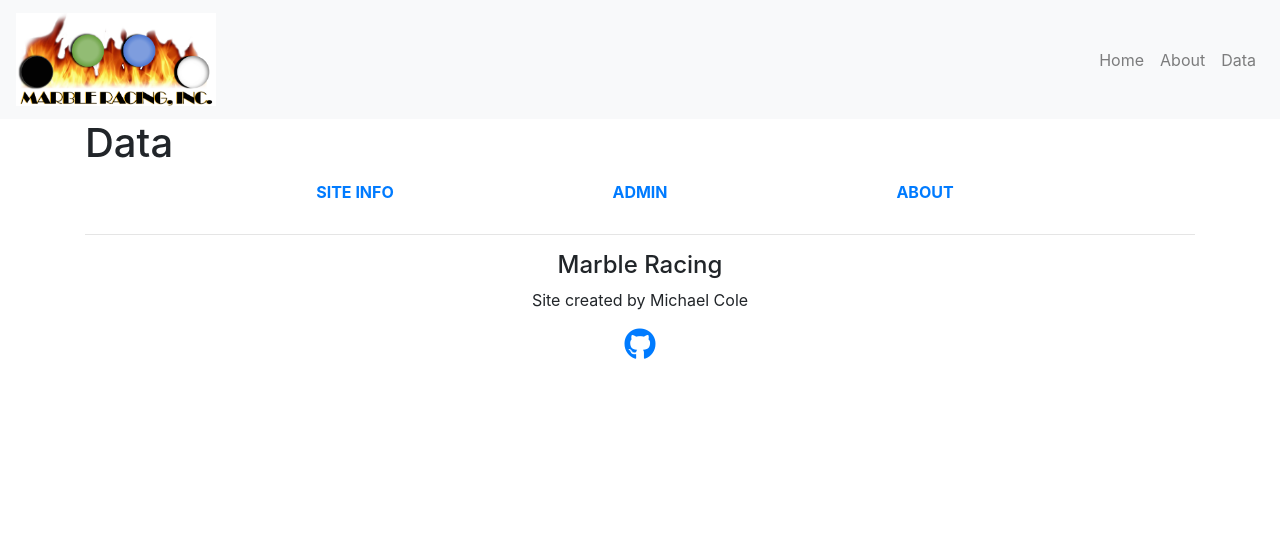
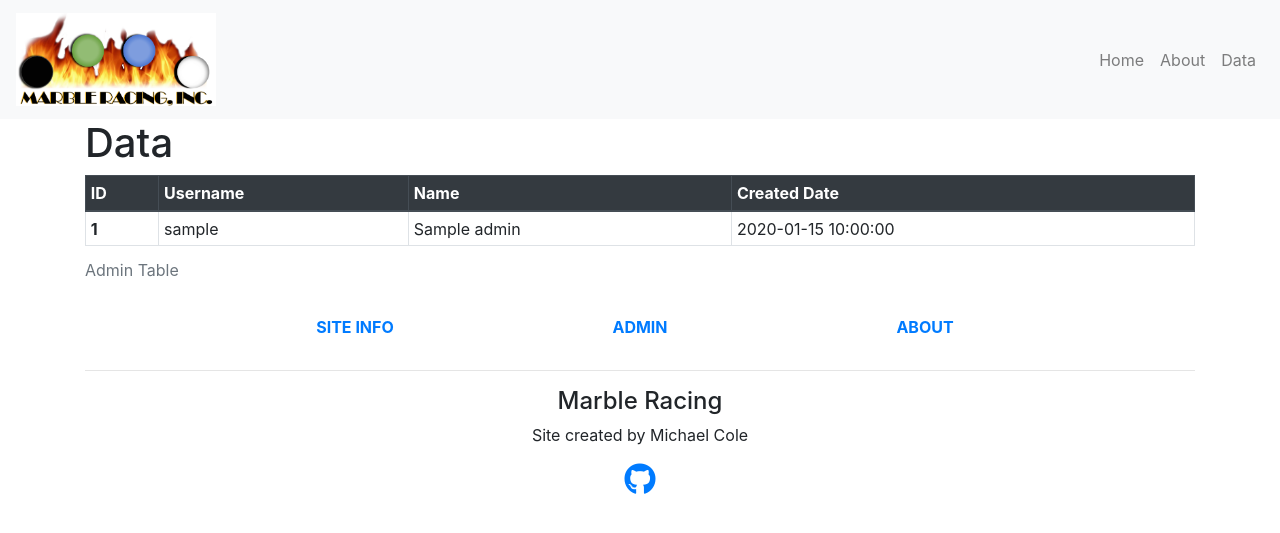
Before and after one commit to mcole22266/marbles, a Flask app: template marbles/app/templates/data.html in a window 1280 px wide. Shown: the top 533 px of the page. Run offline with Flask 2, Linux system fonts and the light colour scheme; the template is opened without the code that fills it: most values are stand-ins (such as "Sample title", 1, 10 or a date in 2020); some libraries are stand-ins or nearby versions.

Commit message:
Created Admin Table

```diff
--- a/marbles/app/__init__.py
+++ b/marbles/app/__init__.py
@@ -145,7 +145,9 @@ def create_app():
             '''
             Routes a user to the Data Tables page
             '''
+            admins = getAdmin(all=True)
             return render_template('data.html',
-                                   title='Data - Marble Racing')
+                                   title='Data - Marble Racing',
+                                   admins=admins)
 
         return app
--- a/marbles/app/templates/data.html
+++ b/marbles/app/templates/data.html
@@ -4,6 +4,8 @@
 
     <div class="container">
         <h1>Data</h1>
+
+        {% include 'table-admin.html' %}
     </div>
 
 {% endblock %}
--- /dev/null
+++ b/marbles/app/templates/table-admin.html
@@ -0,0 +1,26 @@
+<table class="table table-sm table-bordered table-hover"
+       data-toggle="table" data-pagination="true"
+       data-search="true">
+
+       <caption>Admin Table</caption>
+
+       <thead class="thead-dark">
+           <tr>
+               <th>ID</th>
+               <th>Username</th>
+               <th>Name</th>
+               <th>Created Date</th>
+           </tr>
+       </thead>
+       <tbody>
+           {% for admin in admins %}
+                <tr>
+                    <th>{{ admin.id }}</td>
+                    <td>{{ admin.username }}</td>
+                    <td>{{ admin.name }}</td>
+                    <td>{{ admin.created_date }}</td>
+                </tr>
+           {% endfor %}
+       </tbody>
+
+</table>
```
Also changed, not shown: marbles/app/db_connector.py (+6 -1 lines).
